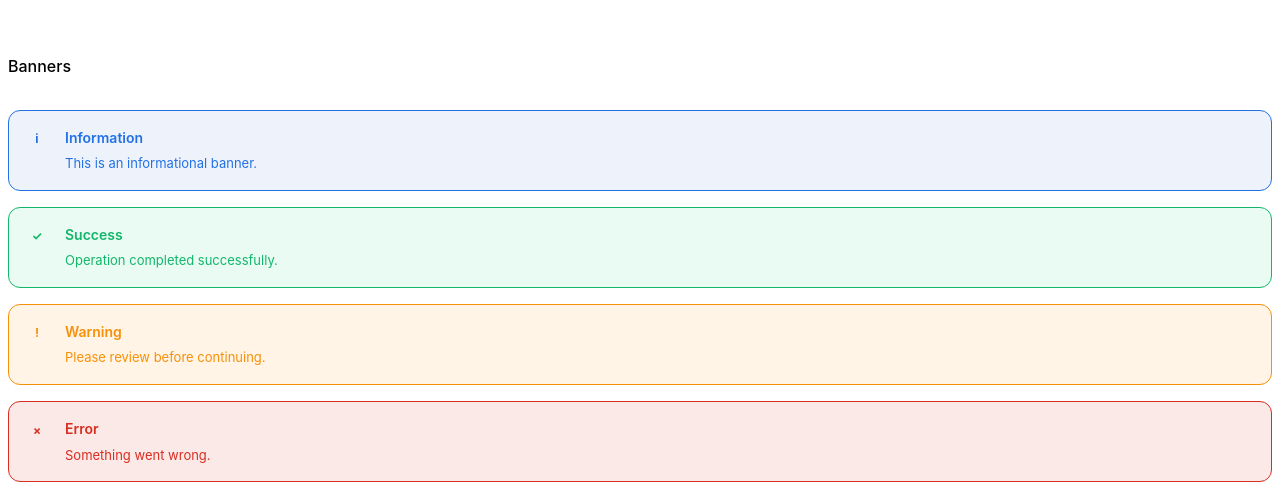
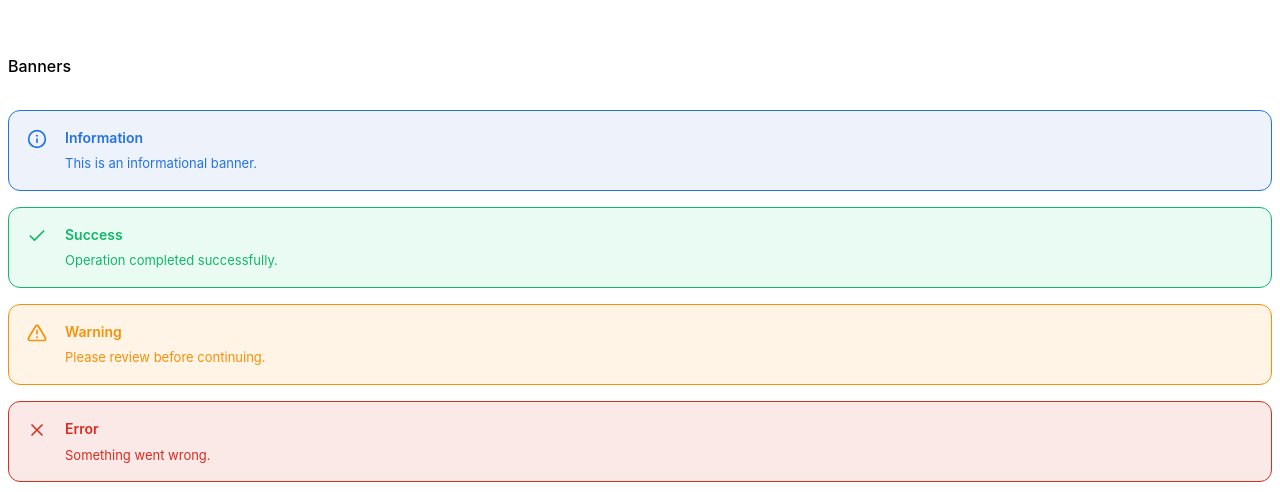
Before and after one commit to Siddhartha-Pandit/RachanaUI-1, a React (Vite) app: page / in a window 1280 px wide. Shown: the part 2140-2632 px from the top of the page. Built offline with nearby package versions, Linux system fonts and the light colour scheme.

Commit message:
feat: implement Banner component and showcase UI library in App.tsx

```diff
--- a/src/App.tsx
+++ b/src/App.tsx
@@ -11,6 +11,7 @@ import Tooltip from "./components/ui/Feedback/Tooltip/Tooltip";
 import Modal from "./components/ui/Feedback/Modal/Modal";
 import Toast from "./components/ui/Feedback/Toast/Toast";
 import Table from "./components/ui/Table/Table";
+import { InfoIcon, CheckIcon, XIcon, AlertTriangleIcon } from "./components/ui/Icons/Icons";
 import Breadcrumb from "./components/ui/Navigation/Breadcrumb/Breadcrumb";
 import Dropdown from "./components/ui/Navigation/Dropdown/Dropdown";
 import Navbar from "./components/ui/Navigation/Navbar/Navbar";
--- a/src/components/ui/Feedback/Banner/Banner.tsx
+++ b/src/components/ui/Feedback/Banner/Banner.tsx
@@ -1,4 +1,5 @@
 import "./Banner.css";
+import { InfoIcon, CheckIcon, XIcon, AlertTriangleIcon } from "../../Icons/Icons";
 
 type BannerVariant =
   | "info"
@@ -19,12 +20,12 @@ export default function Banner({
 }: BannerProps) {
   return (
     <div className={`banner banner-${variant}`}>
-      <div className="banner-icon">
-        {variant === "info" && "i"}
-        {variant === "success" && "✓"}
-        {variant === "warning" && "!"}
-        {variant === "danger" && "×"}
-      </div>
+    <div className="banner-icon">
+      {variant === "info" && <InfoIcon />}
+      {variant === "success" && <CheckIcon />}
+      {variant === "warning" && <AlertTriangleIcon />}
+      {variant === "danger" && <XIcon />}
+    </div>
 
       <div className="banner-content">
         {title && (
```
